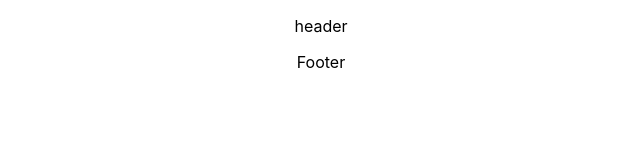
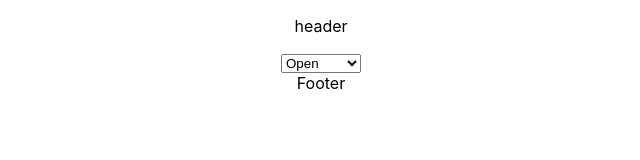
Before and after one commit to zadfiya/LumberFut, a React (Create React App) app in the folder Frontend/: page / in a window 1280 px wide. Shown: the top 160 px of the page, without its empty margins (319-959 px from the left). Built offline with nearby package versions, Linux system fonts and the light colour scheme.

Commit message:
DropDown menu made workable

```diff
--- a/Frontend/src/App.js
+++ b/Frontend/src/App.js
@@ -1,11 +1,12 @@
 
 import './App.css';
 import Layout from './Component/Layout/Layout'
+import Chart from './Component/CSV_Reader/CSV_Reader'
 function App() {
   return (
     <div className="App">
       <Layout>
-
+        <Chart/>
       </Layout>
     </div>
   );
--- a/Frontend/src/Component/CSV_Reader/CSV_Reader.js
+++ b/Frontend/src/Component/CSV_Reader/CSV_Reader.js
@@ -5,12 +5,15 @@ import {Line} from "chart.js"
 
 
 const Chart=()=>{
+
+    const [selectedOption, setSelectedOption] = useState("Open")
     const handleOptionChange = (e) => {
+        setSelectedOption(e.target.value)
         console.log(e.target.value)
       };
     return (
         <>
-            <select value={"Open"} onChange={handleOptionChange}>
+            <select value={selectedOption} onChange={handleOptionChange}>
                 <option value="Open">Open</option>
                 <option value="High">High</option>
                 <option value="Low">Low</option>
@@ -21,3 +24,5 @@ const Chart=()=>{
         </>
     )
 }
+
+export default Chart;
```
